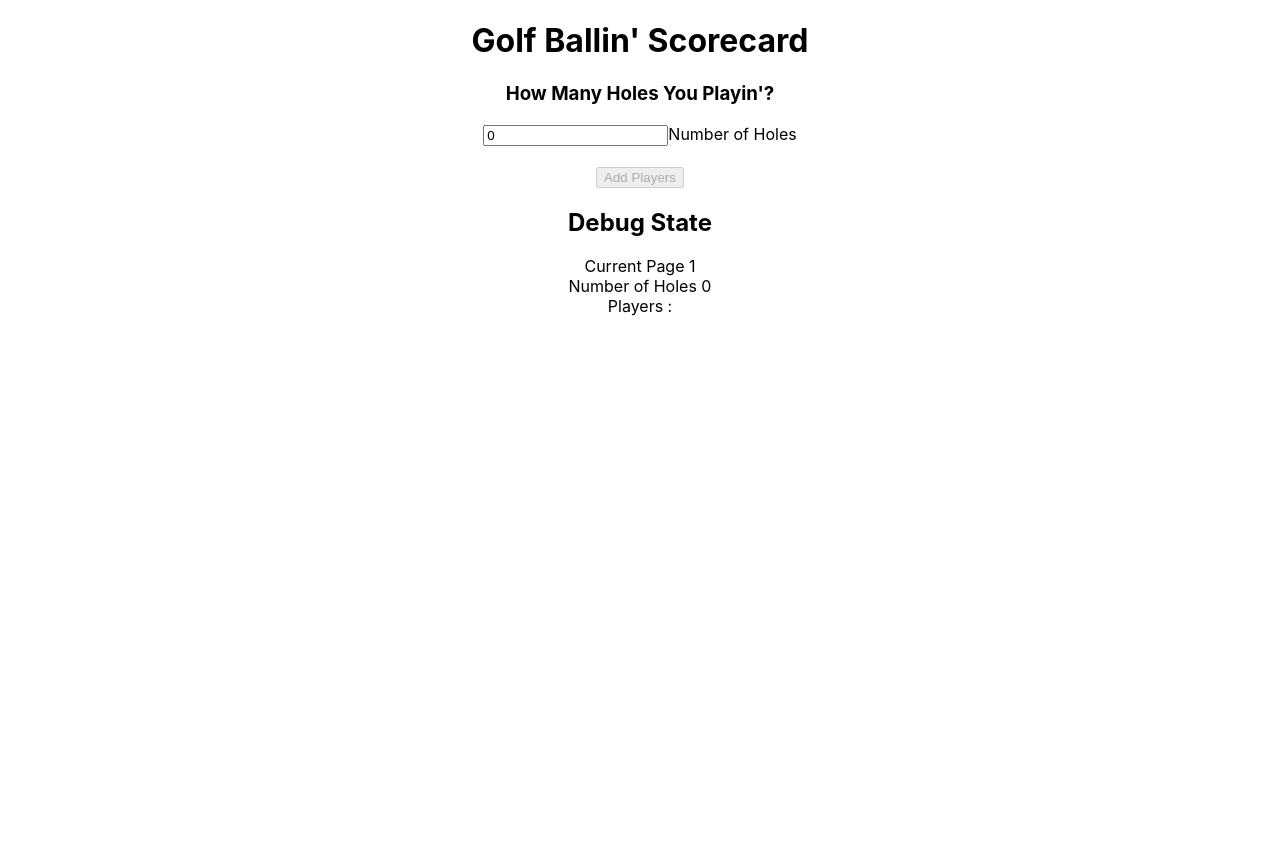
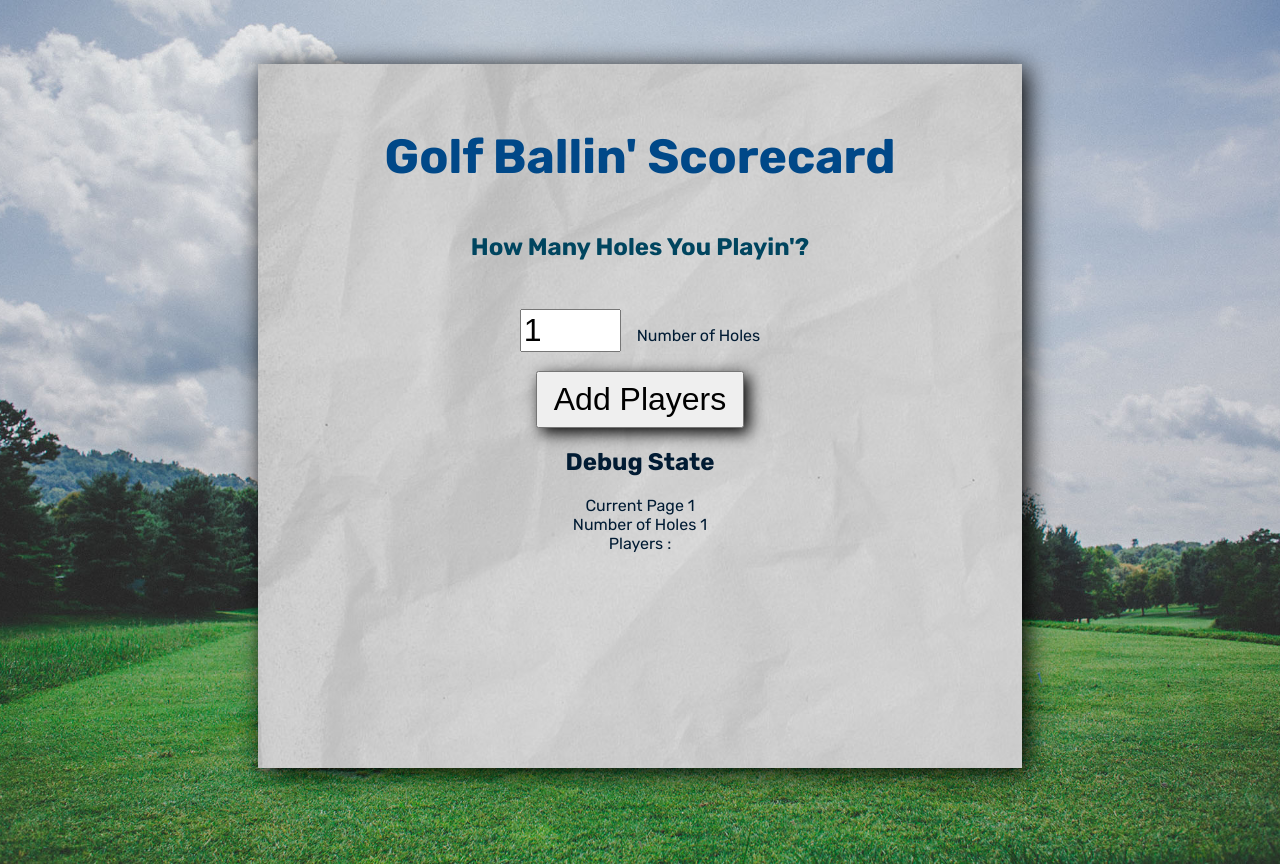
Before and after one commit to sam-howldesign/ballin-scorecard, a React (Create React App) app: page / in a window 1280 px wide. Before the commit the page ends 800 px from the top, so only its background shows below. Built offline with nearby package versions, Linux system fonts and the light colour scheme.

Commit message:
Adding images and styles

```diff
--- a/public/index.html
+++ b/public/index.html
@@ -4,27 +4,16 @@
     <meta charset="utf-8" />
     <link rel="icon" href="%PUBLIC_URL%/favicon.ico" />
     <meta name="viewport" content="width=device-width, initial-scale=1" />
-    <meta name="theme-color" content="#000000" />
+    <link rel="preconnect" href="https://fonts.googleapis.com">
+    <link rel="preconnect" href="https://fonts.gstatic.com" crossorigin>
+    <link href="https://fonts.googleapis.com/css2?family=Rubik:wght@300;400;700&display=swap" rel="stylesheet">
+    <link rel="stylesheet" href="style.css" />
     <meta
       name="description"
-      content="Web site created using create-react-app"
+      content="Mark's Golf Scorecard"
     />
-    <link rel="apple-touch-icon" href="%PUBLIC_URL%/logo192.png" />
-    <!--
-      manifest.json provides metadata used when your web app is installed on a
-      user's mobile device or desktop. See https://developers.google.com/web/fundamentals/web-app-manifest/
-    -->
-    <link rel="manifest" href="%PUBLIC_URL%/manifest.json" />
-    <!--
-      Notice the use of %PUBLIC_URL% in the tags above.
-      It will be replaced with the URL of the `public` folder during the build.
-      Only files inside the `public` folder can be referenced from the HTML.
 
-      Unlike "/favicon.ico" or "favicon.ico", "%PUBLIC_URL%/favicon.ico" will
-      work correctly both with client-side routing and a non-root public URL.
-      Learn how to configure a non-root public URL by running `npm run build`.
-    -->
-    <title>React App</title>
+    <title>Mark's Golf Scorecard</title>
   </head>
   <body>
     <noscript>You need to enable JavaScript to run this app.</noscript>
--- /dev/null
+++ b/public/style.css
@@ -0,0 +1,96 @@
+html {
+    margin: 0;
+    padding: 0;
+    background-image: url('/images/golf-BG.jpg');
+    background-size: cover;
+    background-position: center;
+}
+
+body {
+    margin: 0;
+    padding: 0;
+    min-height: 100vh;
+    font-family: 'Rubik', sans-serif;
+    color: #011b33;
+}
+
+.App {
+    text-align: center;
+    width: 80%;
+    margin: 5% auto;
+    max-width: 700px;
+    min-height: 80vh;
+    background-image: url('/images/paper_background.jpg');
+    background-size: cover;
+    background-position: center;
+    padding: 2rem;
+    box-shadow: 5px 4px 24px black;
+}
+
+.page.live {
+    display: block;
+  }
+.page.hidden {
+    display: none;
+}
+
+h1 {
+    font-size: 3rem;
+    color: #004888;
+}
+
+h3 {
+    font-size: 1.5rem;
+    margin: 3rem 0px;
+    color: #00455F;
+}
+
+input[type="number"]{
+    font-size: 2rem;
+}
+
+button {
+    font-size: 2rem;
+    padding: 0.5rem 1rem;
+    box-shadow: 5px 5px 15px black;
+}
+
+input[type="text"]{
+    font-size: 2rem;
+    padding: 0.5rem 0.5rem;
+}
+
+.flex {
+    display: flex;
+    justify-content: center;
+    margin-bottom: 2rem;
+}
+
+.player-list {
+    font-size: 2rem;
+}
+.player-list div {
+    width: 90%;
+    max-with: 360px;
+    display: flex;
+    margin: 0 auto 0.5rem;
+    justify-content: space-between;
+}
+.player-list button {
+    margin-left: 2rem;
+}
+
+.holes-data {
+    margin-bottom: 2rem;
+    font-size: 2rem;
+}
+
+.holes-data div {
+    display: flex;
+}
+.holes-data div input[type="number"]{
+    width:1rem;
+}
+.holes-data div > * {
+    flex: 1;
+}
--- a/src/App.css
+++ /dev/null
@@ -1,38 +0,0 @@
-.App {
-  text-align: center;
-}
-
-.App-logo {
-  height: 40vmin;
-  pointer-events: none;
-}
-
-@media (prefers-reduced-motion: no-preference) {
-  .App-logo {
-    animation: App-logo-spin infinite 20s linear;
-  }
-}
-
-.App-header {
-  background-color: #282c34;
-  min-height: 100vh;
-  display: flex;
-  flex-direction: column;
-  align-items: center;
-  justify-content: center;
-  font-size: calc(10px + 2vmin);
-  color: white;
-}
-
-.App-link {
-  color: #61dafb;
-}
-
-@keyframes App-logo-spin {
-  from {
-    transform: rotate(0deg);
-  }
-  to {
-    transform: rotate(360deg);
-  }
-}
--- a/src/App.js
+++ b/src/App.js
@@ -4,14 +4,27 @@ import PlayerEntryScreen from "./screens/PlayerEntryScreen";
 import HolesScreens from "./screens/HolesScreens";
 import TotalsScreen from "./screens/TotalsScreen";
 
-import './App.css';
 
 function App() {
   const [currentHole, setCurrentHole] = useState(0);
   const [players, setPlayers] = useState([]);
   const [currentPage, setCurrentPage] = useState(1);
-  const [numberOfHoles, setNumberOfHoles] = useState(0);
+  const [numberOfHoles, setNumberOfHoles] = useState(1);
   const [newPlayerName, setNewPlayerName] = useState("");
+
+  function DebugState(){
+    return (
+      <div>
+        <h2>Debug State</h2>
+        <div>
+          Current Page {currentPage} <br />
+          Number of Holes {numberOfHoles} <br />
+          Players : {players.map((player, key) => (<span key={key}>{player.name} {player.scores}</span>)) } <br />
+          <br />
+        </div>
+      </div>
+    );
+  }
 
   return (
     <div className="App">
@@ -53,22 +66,10 @@ function App() {
         numberOfHoles={numberOfHoles}
       />
 
-      <div>
-        <h2>Debug State</h2>
-        <div>
-          Current Page {currentPage} <br />
-          Number of Holes {numberOfHoles} <br />
-          Players : {players.map((player, key) => (<span key={key}>{player.name} {player.scores}</span>)) } <br />
-          <br />
-        </div>
-      </div>
+      <DebugState />
 
     </div>
   );
 }
 
-
-
-
-
 export default App;
--- a/src/index.css
+++ /dev/null
@@ -1,19 +0,0 @@
-body {
-  margin: 0;
-  font-family: -apple-system, BlinkMacSystemFont, 'Segoe UI', 'Roboto', 'Oxygen',
-    'Ubuntu', 'Cantarell', 'Fira Sans', 'Droid Sans', 'Helvetica Neue',
-    sans-serif;
-  -webkit-font-smoothing: antialiased;
-  -moz-osx-font-smoothing: grayscale;
-}
-
-code {
-  font-family: source-code-pro, Menlo, Monaco, Consolas, 'Courier New',
-    monospace;
-}
-.page.live {
-  display: block;
-}
-.page.hidden {
-  display: none;
-}
--- a/src/index.js
+++ b/src/index.js
@@ -1,6 +1,5 @@
 import React from 'react';
 import ReactDOM from 'react-dom/client';
-import './index.css';
 import App from './App';
 import reportWebVitals from './reportWebVitals';
 
--- a/src/screens/HoleEntryScreen.js
+++ b/src/screens/HoleEntryScreen.js
@@ -3,7 +3,8 @@ export default function HoleEntryScreen({ currentPage, numberOfHoles, setNumberO
     return(
         <div className={"page " + (currentPage === 1 ? " live " : " hidden ")}>
           <h3>How Many Holes You Playin'?</h3>
-          <input type="number" value={numberOfHoles} onChange={(event)=>setNumberOfHoles(event.target.value)} /><label>Number of Holes</label>
+          <input type="number" min="1" max="18" value={numberOfHoles} onChange={(event)=>setNumberOfHoles(event.target.value)} />
+          <label style={{ marginLeft : '1rem'}}>Number of Holes</label>
           <br />
           <br />
           <button disabled={numberOfHoles <= 0} onClick={()=>setCurrentPage(2)}>Add Players</button>
--- a/src/screens/HolesScreens.js
+++ b/src/screens/HolesScreens.js
@@ -9,7 +9,7 @@ export default function HolesScreens({ currentPage, currentHole, players, setPla
 
     const previousHoleMessage = () => {
       if (currentHole === 1){
-        return "Back to player select";
+        return "Edit Players";
       }else{
         return "Back to Hole " + (currentHole - 1);
       }
@@ -37,12 +37,12 @@ export default function HolesScreens({ currentPage, currentHole, players, setPla
         <div className={"page " + (currentPage === 3 ? " live " : " hidden ")}>
           <h3>Hole #{currentHole}</h3>
 
-          <div>
+          <div className="holes-data">
             {
               players.map( (player, key) => (
                 <div key={key}>
                   {player.name}
-                  <input type="number" value={ player.scores[currentHole - 1] ?? 0 }
+                  <input type="number" min="0" max="9" value={ player.scores[currentHole - 1] ?? 0 }
                     onChange={
                       (event) => {
                         const playerListCopy = [...players];
@@ -57,8 +57,10 @@ export default function HolesScreens({ currentPage, currentHole, players, setPla
 
             }
           </div>
-          <button onClick={ handlePreviousHoleClick }>{ previousHoleMessage() }</button>
-          <button onClick={ handleNextHoleClick }>{ nextHoleMessage() }</button><br />
+          <div className="flex">
+            <button style={{marginRight: '2rem'}} onClick={ handlePreviousHoleClick }>{ previousHoleMessage() }</button>
+            <button onClick={ handleNextHoleClick }>{ nextHoleMessage() }</button>
+          </div>
           <button onClick={ ()=>setCurrentPage(4) }>Finish Early</button>
         </div>
     );
--- a/src/screens/PlayerEntryScreen.js
+++ b/src/screens/PlayerEntryScreen.js
@@ -25,12 +25,16 @@ export default function PlayerEntryScreen({ currentPage, players, newPlayerName,
           <div className="player-list">
             { players.map( (player, key) => (<div key={key}>{player.name}<button onClick={()=>handleDeletePlayerAt(key)}>X</button></div>)) }
           </div>
-          <div>
+          <div style={{ marginBottom: '2rem'}}>
             <input type="text" value={newPlayerName} onChange={(event)=> setNewPlayerName(event.target.value) } />
             <button disabled={newPlayerName.length === 0} onClick={handleAddNewPlayer}>Add</button>
           </div>
-          <button disabled={players.length === 0} onClick={()=>{ setCurrentHole(1); setCurrentPage(3); }}>Start Playing!</button><br />
+          <div className="flex">
+            <button onClick={() => setCurrentPage(1)} style={{marginRight: '2rem'}}>Back</button>
+            <button disabled={players.length === 0} onClick={()=>{ setCurrentHole(1); setCurrentPage(3); }}>Start Playing!</button>
+          </div>
 
-          <button onClick={() => setCurrentPage(1)}>Back</button>
+
+
         </div>);
   }
--- a/src/screens/TotalsScreen.js
+++ b/src/screens/TotalsScreen.js
@@ -1,13 +1,14 @@
 export default function TotalsScreen({ currentPage, players, setCurrentPage, numberOfHoles }){
     const holeHeaderList = [];
     for (let i=1; i<=numberOfHoles; i++){
-        holeHeaderList.push(<th>{i}</th>);
+        holeHeaderList.push(<th key={i}>{i}</th>);
     }
 
     return(
         <div className={"page " + (currentPage === 4 ? " live " : " hidden ")}>
             <h3>Totals Page!</h3>
             <table style={{margin: '0 auto'}}>
+                <tbody>
                 <tr>
                     <th>Hole</th>
                     {holeHeaderList}
@@ -23,6 +24,7 @@ export default function TotalsScreen({ currentPage, players, setCurrentPage, num
                     )
                 )
                 }
+                </tbody>
             </table>
             <button onClick={()=>setCurrentPage(3)}>Back</button>
         </div>
```
Also changed, not shown: public/images/golf-BG.jpg (added), public/images/paper_background.jpg (added). Lines whose indentation alone changed are shown as unchanged.
